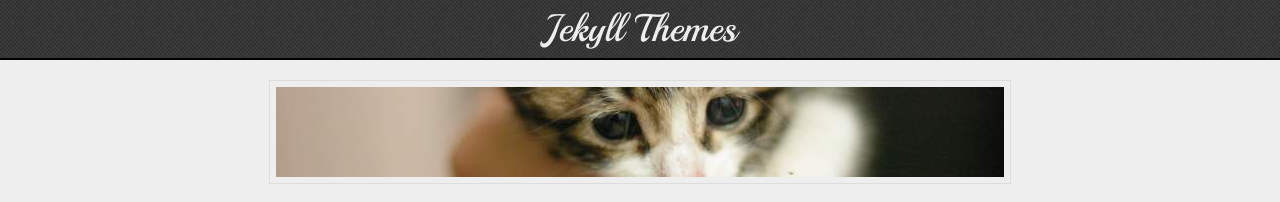
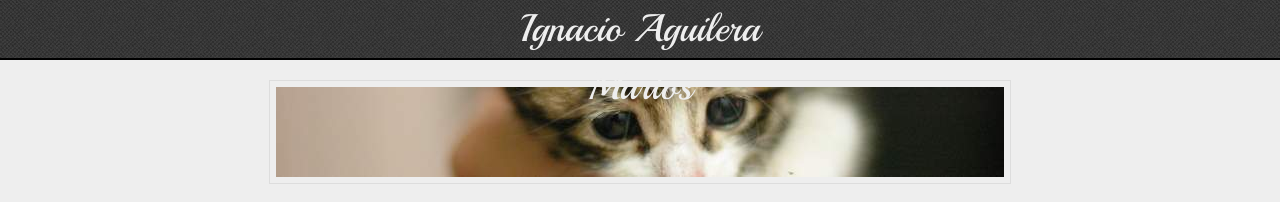
Before and after one commit to nacheteam/nacheteam.github.io, a Jekyll site: the page built from index.html, in a window 1280 px wide. Shown: the top 202 px of the page. Built offline with Jekyll 4.4.1, drawn with Linux system fonts in a browser that asks for light colours; Markdown is read by kramdown in place of the engine named in the settings; the list of posts is cut into pages by our own code; grey boxes are pictures that could not be loaded.

Commit message:
Cambiada la configuración.

```diff
--- a/_config.yml
+++ b/_config.yml
@@ -1,6 +1,6 @@
-name: Jekyll Themes
-url: http://matt.harzewski.com
-description: Insert tagline here
+name: Ignacio Aguilera Martos
+url:
+description: Blog y página personal.
 
 permalink: /themes/:title/
 
```
